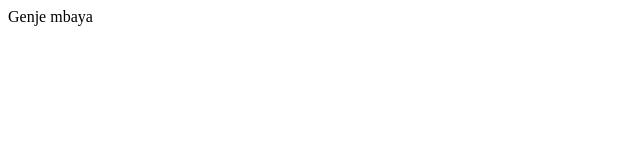
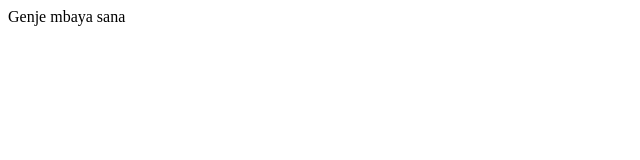
Before and after one commit to Jeremy-Bosire/sample1, a plain HTML site: page jeremy.html in a window 1280 px wide. Shown: the full height of the page, 0-640 px from the left. Drawn offline with Linux system fonts and the light colour scheme.

Commit message:
Few changes

```diff
--- a/jeremy.html
+++ b/jeremy.html
@@ -6,6 +6,7 @@
     <title>Document</title>
 </head>
 <body>
-    Genje mbaya
+    Genje mbaya sana
+
 </body>
 </html>
```
